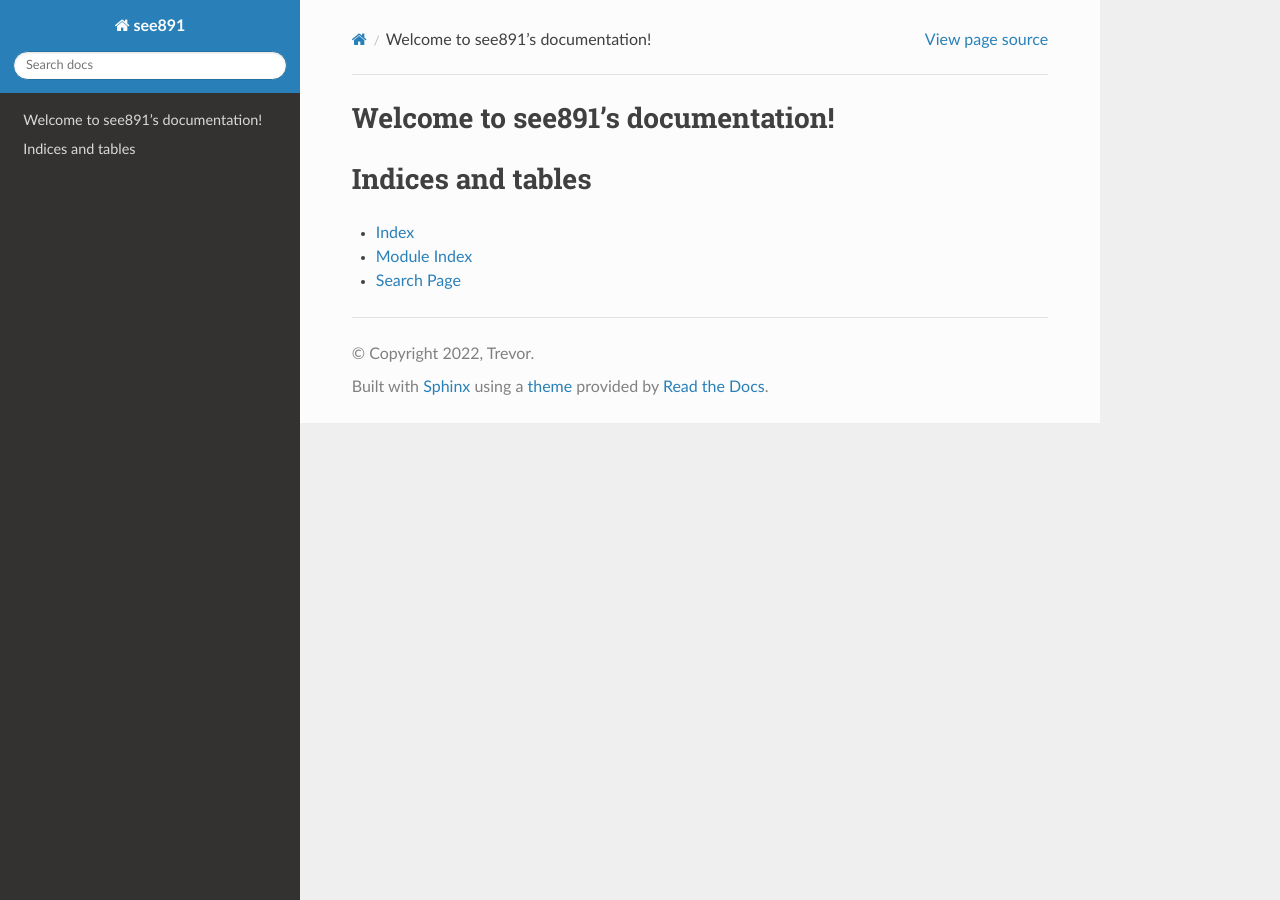
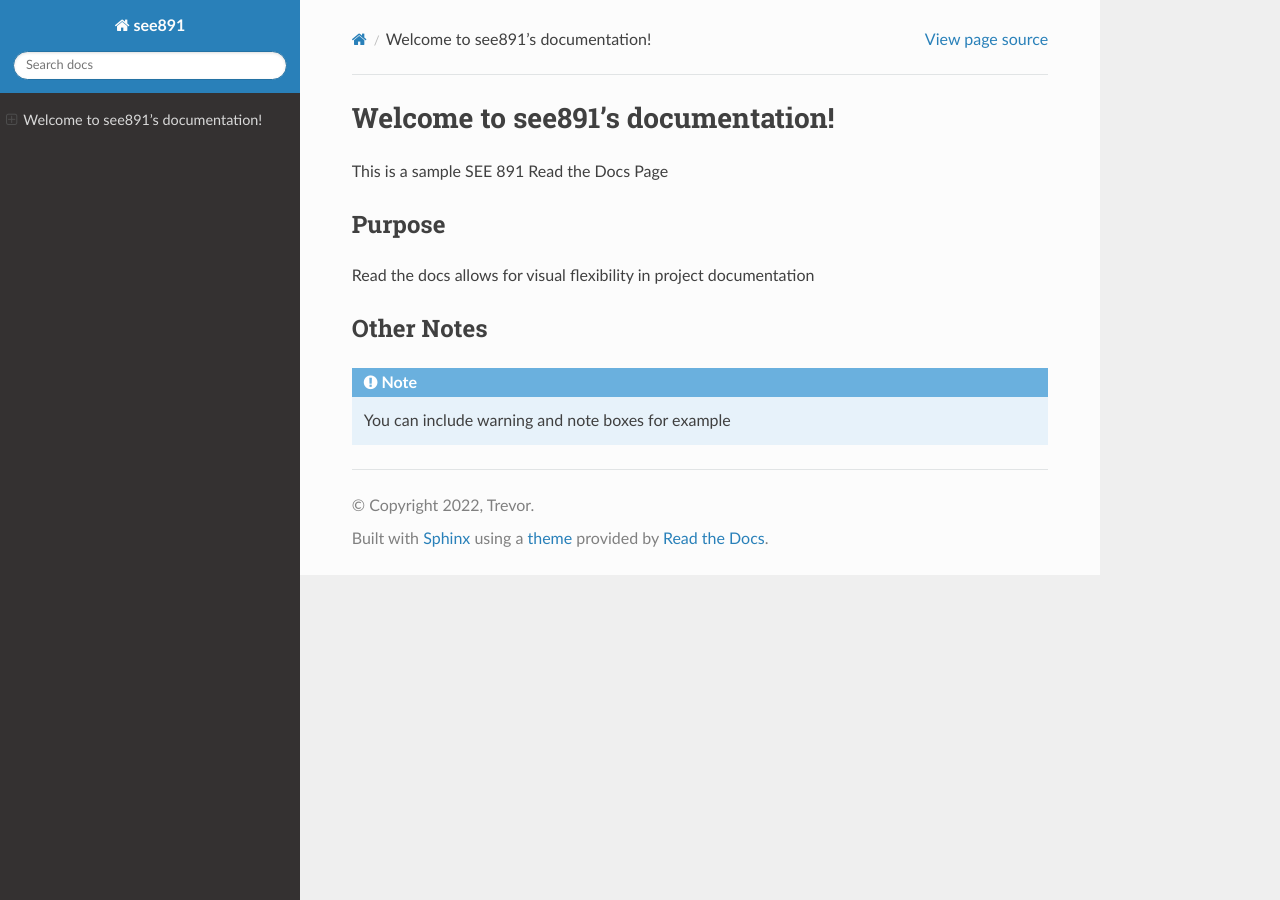
Before and after one commit to trevorb1/SEE-891, a Sphinx documentation site: the page built from docs/source/index.rst, in a window 1280 px wide. Built offline with Sphinx 7.4.7 and the Read the Docs theme 2.0.0, drawn with Linux system fonts in a browser that asks for light colours.

Commit message:
updated docs

```diff
--- a/docs/source/index.rst
+++ b/docs/source/index.rst
@@ -10,11 +10,14 @@ Welcome to see891's documentation!
    :maxdepth: 2
    :caption: Contents:
 
+This is a sample SEE 891 Read the Docs Page
+
+Purpose
+-----------------
+Read the docs allows for visual flexibility in project documentation
 
 
-Indices and tables
-==================
-
-* :ref:`genindex`
-* :ref:`modindex`
-* :ref:`search`
+Other Notes
+-----------------
+.. note::
+   You can include warning and note boxes for example
```
Also changed, not shown: docs/source/extra-page.rst (added, +11 -0 lines).
